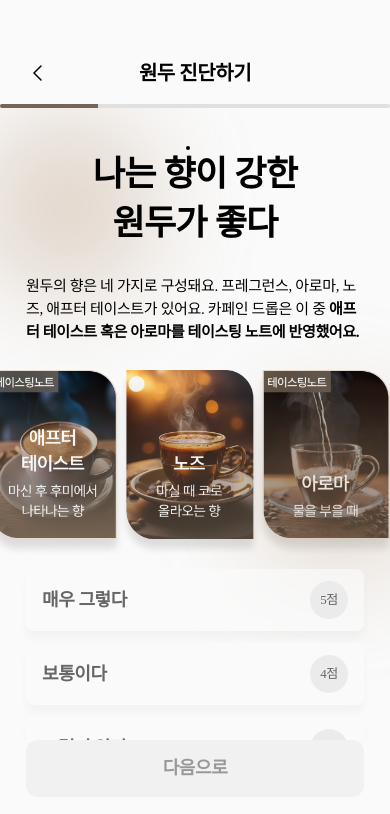
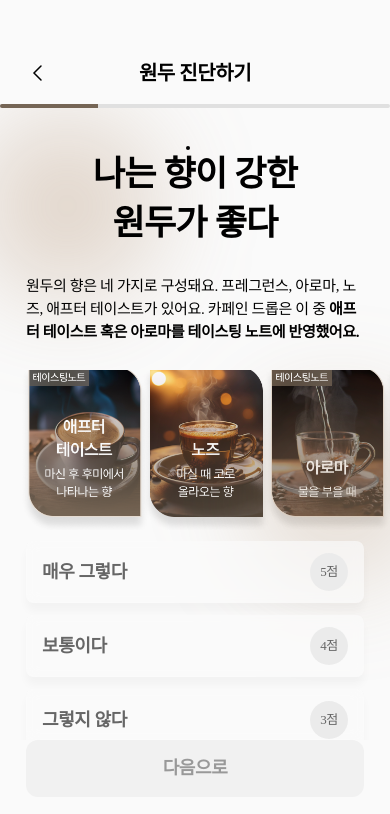
Before and after one commit to Caffeine-Drop/Web, a React Native app in the folder CaffeineDrop/: screen /EventPage02 in a window 390 px wide. Shown: the top 814 px of the page. Built offline with nearby package versions, Linux system fonts and the light colour scheme; a web font is replaced by a local one.

Commit message:
feat: 설정 페이지 간 이동 추가

```diff
--- a/CaffeineDrop/App.js
+++ b/CaffeineDrop/App.js
@@ -39,6 +39,11 @@ export default function App() {
     return (
         <NavigationContainer>
             <Stack.Navigator screenOptions={{ headerShown: false }}>
+                <Stack.Screen name="SettingPage01" component={SettingPage01} />
+                <Stack.Screen name="SettingPage02" component={SettingPage02} />
+                <Stack.Screen name="SettingPage03" component={SettingPage03} />
+                <Stack.Screen name="SettingAskPage" component={SettingAskPage} />
+
                 <Stack.Screen name="EventPage01" component={EventPage01} />
                 <Stack.Screen name="EventPage02" component={EventPage02} />
                 <Stack.Screen name="EventPage03" component={EventPage03} />
@@ -57,12 +62,6 @@ export default function App() {
                 <Stack.Screen name="DetailPageImageDetail" component={DetailPageImageDetail} />
                 <Stack.Screen name="ReviewPage" component={ReviewPage} />
                 <Stack.Screen name="SpecialtyOptions" component={SpecialtyOptions} />
-
-                <Stack.Screen name="SettingAskPage" component={SettingAskPage} />
-
-                <Stack.Screen name="SettingPage03" component={SettingPage03} />
-                <Stack.Screen name="SettingPage02" component={SettingPage02} />
-                <Stack.Screen name="SettingPage01" component={SettingPage01} />
             </Stack.Navigator>
         </NavigationContainer>
     );
--- a/CaffeineDrop/components/Coffee.js
+++ b/CaffeineDrop/components/Coffee.js
@@ -1,87 +1,29 @@
-import React, { useRef, useState } from "react";
-import { Animated, PanResponder, Easing } from "react-native";
+import React from "react";
+import { ScrollView } from "react-native";
 import styled from "styled-components/native";
 import CoffeePng from "../assets/EventPage/Coffee.png";
 import { responsiveWidth, responsiveHeight } from "../utils/responsive";
 
 const CoffeeImage = () => {
-    const MAX_DRAG_DISTANCE_LEFT = -responsiveWidth(110); // 왼쪽으로 드래그 가능한 범위
-    const MAX_DRAG_DISTANCE_RIGHT = responsiveWidth(10); // 오른쪽으로 드래그 가능한 범위
-    const translateX = useRef(new Animated.Value(0)).current; // 애니메이션 값 정의
-    const [startPosition, setStartPosition] = useState(0); // 시작 위치 저장
-
-    const panResponder = useRef(
-        PanResponder.create({
-            onStartShouldSetPanResponder: () => true, // 드래그 시작 조건
-            onMoveShouldSetPanResponder: () => true, // 드래그 중 PanResponder 유지
-            onPanResponderGrant: (_, gestureState) => {
-                // 드래그 시작 시 시작 위치 저장
-                setStartPosition(translateX._value); // 현재 translateX 값 저장
-            },
-            onPanResponderMove: (_, gestureState) => {
-                // 현재 위치 = 시작 위치 + 현재 드래그 거리
-                const currentPosition = startPosition + gestureState.dx;
-
-                // 드래그 제한 범위 내에서만 움직이도록 제한 (오른쪽과 왼쪽 범위 다르게 설정)
-                const limitedPosition = Math.max(MAX_DRAG_DISTANCE_LEFT, Math.min(currentPosition, MAX_DRAG_DISTANCE_RIGHT));
-
-                // 부드럽게 값 변경하기 위해 Animated.timing 사용
-                Animated.timing(translateX, {
-                    toValue: limitedPosition,
-                    duration: 20, // 애니메이션의 지속 시간
-                    easing: Easing.inOut(Easing.ease), // Ease 타이밍 함수 사용
-                    useNativeDriver: false,
-                }).start();
-            },
-            onPanResponderRelease: (_, gestureState) => {
-                // 드래그 종료 시 위치를 최종 위치로 설정
-                const currentPosition = startPosition + gestureState.dx;
-
-                // 드래그 종료 시에도 제한 범위 내로 이동하도록 제한 (오른쪽과 왼쪽 범위 다르게 설정)
-                const limitedPosition = Math.max(MAX_DRAG_DISTANCE_LEFT, Math.min(currentPosition, MAX_DRAG_DISTANCE_RIGHT));
-
-                // 부드럽게 위치를 설정
-                Animated.timing(translateX, {
-                    toValue: limitedPosition,
-                    duration: 20, // 애니메이션의 지속 시간
-                    easing: Easing.inOut(Easing.ease), // Ease 타이밍 함수 사용
-                    useNativeDriver: false,
-                }).start();
-            },
-        })
-    ).current;
-
     return (
-        <Container>
-            <PanResponderView {...panResponder.panHandlers}>
-                <AnimatedImage
-                    source={CoffeePng}
-                    style={{
-                        transform: [{ translateX }], // translateX 적용
-                    }}
-                />
-            </PanResponderView>
-        </Container>
+        <ScrollView horizontal={true} showsHorizontalScrollIndicator={false}>
+            <Container>
+                <StyledImage source={CoffeePng} />
+            </Container>
+        </ScrollView>
     );
 };
 
 const Container = styled.View`
-    width: 100%;
-    justify-content: center; /* 수직 중앙 정렬 */
+    width: ${responsiveWidth(456)}px;
+    justify-content: center;
+    display: flex;
+    margin-left: ${responsiveWidth(18)}px;
 `;
 
-const PanResponderView = styled.View`
+const StyledImage = styled.Image`
     width: ${responsiveWidth(456)}px;
-    height: ${responsiveHeight(169)}px;
+    height: ${responsiveHeight(144)}px;
 `;
 
-const AnimatedImage = styled(
-    Animated.createAnimatedComponent(styled.Image`
-        width: ${responsiveWidth(476)}px;
-        height: ${responsiveHeight(169)}px;
-        justify-content: left;
-        align-items: left;
-    `)
-)``;
-
 export default CoffeeImage;
--- a/CaffeineDrop/components/DropDownIcon.js
+++ b/CaffeineDrop/components/DropDownIcon.js
@@ -7,10 +7,11 @@ const DropdownIconWrapper = styled(TouchableOpacity)`
     width: 18px;
     height: 18px;
     flex-shrink: 0;
+    transform: ${({ isModalVisible }) => (isModalVisible ? "rotate(180deg)" : "rotate(0deg)")};
 `;
 
-const DropdownIcon = ({ onPress }) => (
-    <DropdownIconWrapper onPress={onPress}>
+const DropdownIcon = ({ onPress, isModalVisible }) => (
+    <DropdownIconWrapper onPress={onPress} isModalVisible={isModalVisible}>
         <Svg xmlns="http://www.w3.org/2000/svg" width="18" height="18" viewBox="0 0 18 18" fill="none">
             <Path d="M3.75 6L9.375 11.625L15 6" stroke="#666666" strokeWidth="0.75" />
         </Svg>
--- a/CaffeineDrop/pages/eventPages/eventPage02.js
+++ b/CaffeineDrop/pages/eventPages/eventPage02.js
@@ -168,10 +168,7 @@ export default function EventPage02({ navigation }) {
                     <AnimatedProgressBar style={{ width: progressWidth }} />
                 </ProgressBarContainer>
 
-                <ScrollView
-                    horizontal={false} // 좌우 스크롤 비활성화
-                    showsHorizontalScrollIndicator={false} // 좌우 스크롤바 숨김
-                >
+                <ScrollView>
                     <Content>
                         <BlurWrapper>
                             <BlurIcon />
@@ -193,9 +190,7 @@ export default function EventPage02({ navigation }) {
                             </ContentContainer>
                         </TextContainer>
 
-                        <CoffeeContainer>
-                            <CoffeeImage />
-                        </CoffeeContainer>
+                        <CoffeeImage />
 
                         <BlurWrapper2>
                             <BlurIcon2 />
@@ -363,10 +358,6 @@ const HighlightText2 = styled.Text`
     letter-spacing: -0.35px;
     font-size: ${responsiveFontSize(14)}px;
 `;
-//////////////////////////////////////////////
-const CoffeeContainer = styled.View`
-    /*margin-left: ${responsiveWidth(24)}px;*/
-`;
 
 //////////////////////////////////////////////
 const SelectContainer = styled.View`
--- a/CaffeineDrop/pages/settingPages/settingaskpage.js
+++ b/CaffeineDrop/pages/settingPages/settingaskpage.js
@@ -97,7 +97,7 @@ export default function SettingAskPage({ navigation }) {
                     </SelectBoxTitle>
                     <SelectBox>
                         <SelectBoxText>{selectedOption || "문의 유형을 선택해주세요"}</SelectBoxText>
-                        <DropdownIcon onPress={toggleModal} />
+                        <DropdownIcon onPress={toggleModal} isModalVisible={isModalVisible} />
                     </SelectBox>
                 </SelectBoxContainer>
 
--- a/CaffeineDrop/pages/settingPages/settingpage02.js
+++ b/CaffeineDrop/pages/settingPages/settingpage02.js
@@ -44,12 +44,16 @@ export default function SettingPage02({ navigation }) {
             <Box2>
                 <InnerBox2>
                     <InnerText>서비스 이용 약관</InnerText>
-                    <NextButton />
+                    <TouchableOpacity onPress={() => navigation.navigate("")}>
+                        <NextButton />
+                    </TouchableOpacity>
                 </InnerBox2>
 
                 <InnerBox2>
                     <InnerText>개인 정보 처리 방침</InnerText>
-                    <NextButton />
+                    <TouchableOpacity onPress={() => navigation.navigate("SettingPage03")}>
+                        <NextButton />
+                    </TouchableOpacity>
                 </InnerBox2>
             </Box2>
         </Container>
```
Also changed, not shown: CaffeineDrop/pages/settingPages/settingpage01.js (+17 -4 lines), 2 other files (tests, documents, lock files or other folders).
